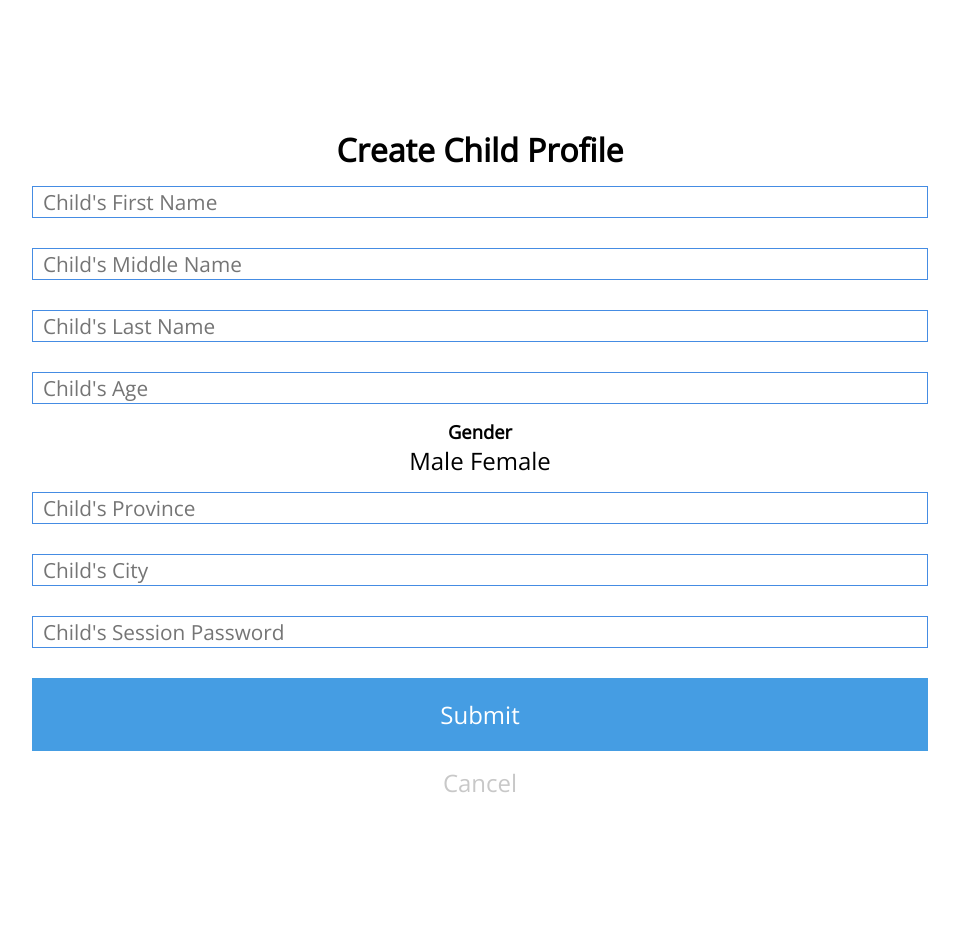
After one commit to jaikun12/katsu-thesis, a PHP site: page /create_profile.php in a window 1280 px wide. The commit adds this page. Shown: the whole page, without its empty margins (160-1119 px from the left). Run offline with PHP 8.4, Linux system fonts and the light colour scheme.

Commit message:
fixed boaz's errors

```diff
--- /dev/null
+++ b/create_profile.php
@@ -0,0 +1,53 @@
+<!DOCTYPE html>
+<html>
+<?php
+	require("php/dbconnect.php");
+	?>
+	<head>
+		<link href="https://fonts.googleapis.com/css?family=Open+Sans" rel="stylesheet">
+		<link rel="stylesheet" type="text/css" href="css/index.css">
+	</head>
+	<body>
+		<div id="welcome-div">
+		<center>
+		<h2>Create Child Profile</h2>
+
+		<form action="php/create_profile.php" method="POST">
+			<input type="text" name="child_fname" placeholder="Child's First Name">
+			<input type="text" name="child_mname" placeholder="Child's Middle Name">
+			<input type="text" name="child_lname" placeholder="Child's Last Name">
+			<input type="text" name="child_age" placeholder="Child's Age">
+			<h4>Gender</h4>
+			<label for="male" id="male_label" onClick="selectedRadio1()">Male
+			<input type="radio" name="child_gender" id="male" value="male" style="display:none;"></label>
+			<label for="female" id="female_label" onClick="selectedRadio2()">Female</label>
+			<input type="radio" name="child_gender" id="female" value="female" style="display:none;">
+			<input type="text" name="child_prov" placeholder="Child's Province">
+			<input type="text" name="child_city" placeholder="Child's City">
+			<input type="password" name="child_pword" placeholder="Child's Session Password">
+			<button type="submit" class="primary-btn">Submit</button>
+
+			<a href="home.php" class="link">Cancel</a>
+			</center>
+		</form>
+		</div>
+	</body>
+	<script>
+	function selectedRadio1(){
+		x = document.getElementById("male_label");
+		y = document.getElementById("female_label");
+		x.style.color = "red";
+		y.style.color = "black";
+	}
+
+	function selectedRadio2(){
+		x = document.getElementById("female_label");
+		y = document.getElementById("male_label");
+		x.style.color = "red";
+		y.style.color = "black";
+	}
+
+
+
+	</script>
+</html>
--- a/css/index.css
+++ b/css/index.css
@@ -31,6 +31,10 @@ h1{
 	font-size:5.3vh;
 }
 
+h2{
+	font-size:4vh;
+}
+
 h4{
 	font-size:2.3vh;
 	/*font-family:'Open Sans';*/
@@ -45,6 +49,7 @@ h4{
 	min-width:70vw;
 	background-color:#459DE3;
 	color:white;
+	text-decoration:none;
 }
 
 .hollow-btn{
@@ -56,3 +61,14 @@ h4{
 	background-color:white;
 	color:rgb(200,200,200);
 }
+
+.link{
+	font-size:3vh;
+	padding:20px;
+	border:none;
+	margin:15px;
+	min-width:70vw;
+	background-color:none;
+	color:rgb(200,200,200);
+	text-decoration:none;
+}
--- a/home.php
+++ b/home.php
@@ -17,7 +17,7 @@
 			<h1>Welcome to Katsu</h1>
 			<h4>Katsu is a chatbot used to obtain responses from suspected child pronography victims. To begin, create a child profile and start a session with katsu.</h4>
 			<button class="hollow-btn">Start a session</button>
-			<button class="primary-btn">Create child profile</button>
+			<a href="create_profile.php" class="primary-btn">Create child profile</a>
 			</center>
 		</div>
 
```
